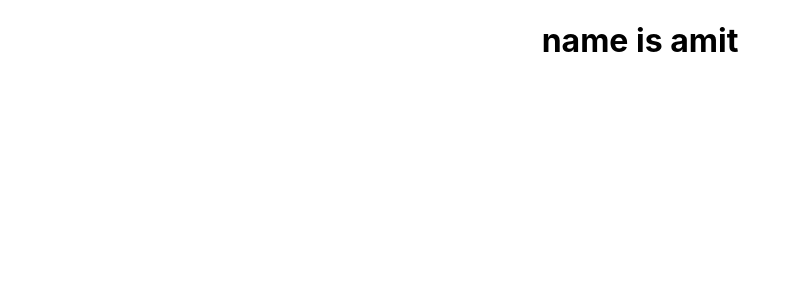
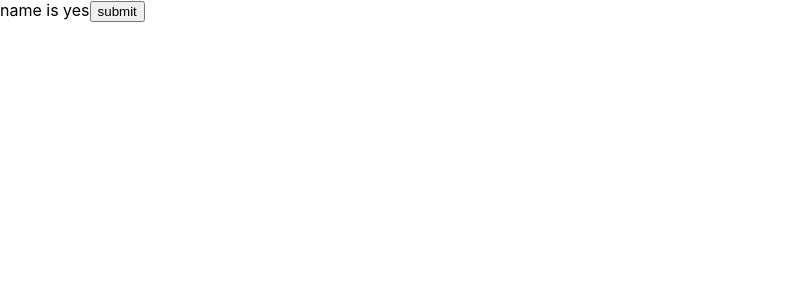
Before and after one commit to sanket0083/main, a React (Create React App) app: page / in a window 1280 px wide. Shown: the top 300 px of the page, without its empty margins (0-800 px from the left). Built offline with nearby package versions, Linux system fonts and the light colour scheme.

Commit message:
usestate()

```diff
--- a/src/App.js
+++ b/src/App.js
@@ -1,28 +1,25 @@
-import './App.css';
-import Header from "./component/Header";
+import React, { useState } from "react"
 
 
-function App() {
+export default function App() {
 
-  const EmployeeData = [
-    {
-      name: "amit",
-      work: "job worker",
-      salary: "40000",
-      bonus: 1000,
-      status: true
-    },
-  ]
+  // const  [ age , setage] = useState(1)
+  // const plusage = age + 1
+
+  const [valid , setvalid] = useState(true)
+
+  const  btn = () => {
+    const ans = valid ? false : true
+    setvalid(ans)
+    // setage(plusage)
+  }
+
 
   return (
-    <div className="App">
-      <Header EmployeeData={EmployeeData}
-
-      />
-
+    <div>
+      {/* Age is {age} <br /> */}
+      name is {valid ? 'yes' : 'no'}
+      <button onClick={btn}>submit</button>
     </div>
-  );
+  )
 }
-
-
-export default App;
--- a/src/component/Header.js
+++ b/src/component/Header.js
@@ -1,11 +1,11 @@
 import React from 'react'
 import Home from './Home'
 
-const Header = (props) => {
+const Header = () => {
 
     return (
         <div>
-            <Home value={props.EmployeeData} />
+
         </div>
     )
 }
--- a/src/component/Home.js
+++ b/src/component/Home.js
@@ -5,7 +5,7 @@ export default class Home extends Component {
 
         return (
             <div>
-                <h1>name is {this.props.value[0].name}</h1>
+
             </div>
         )
     }
```
